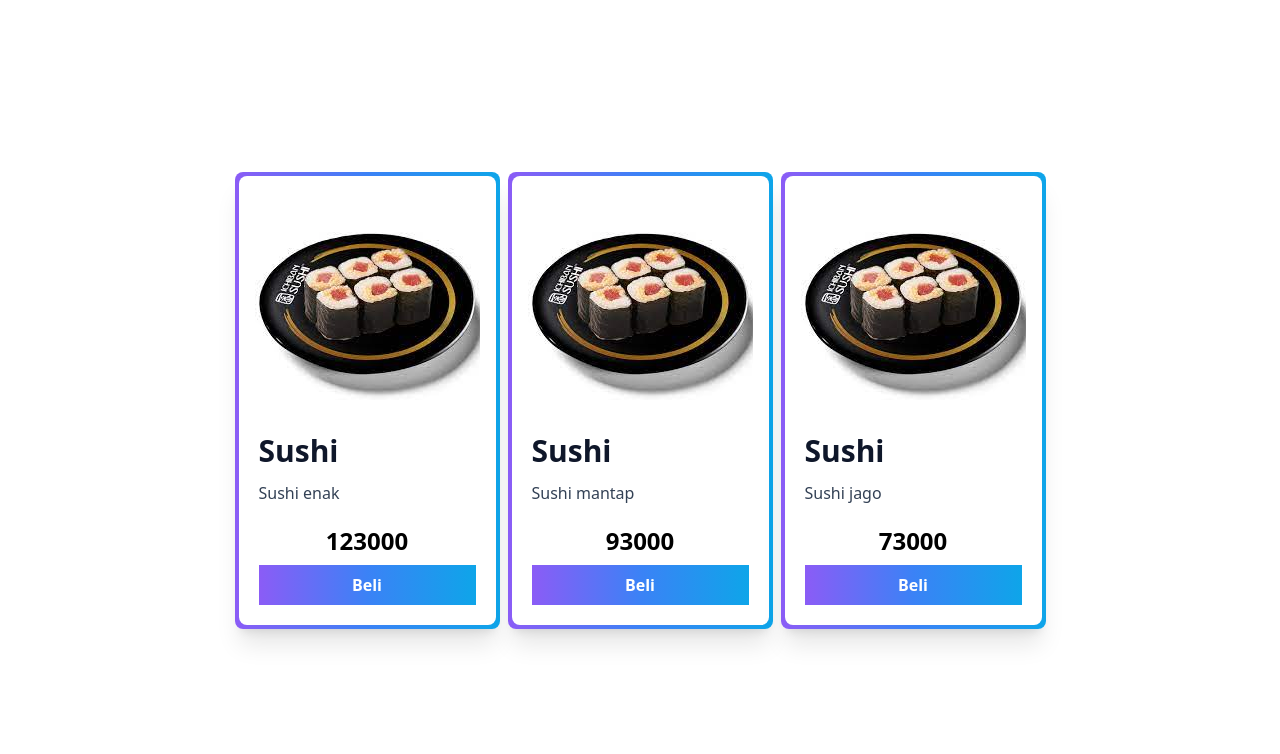
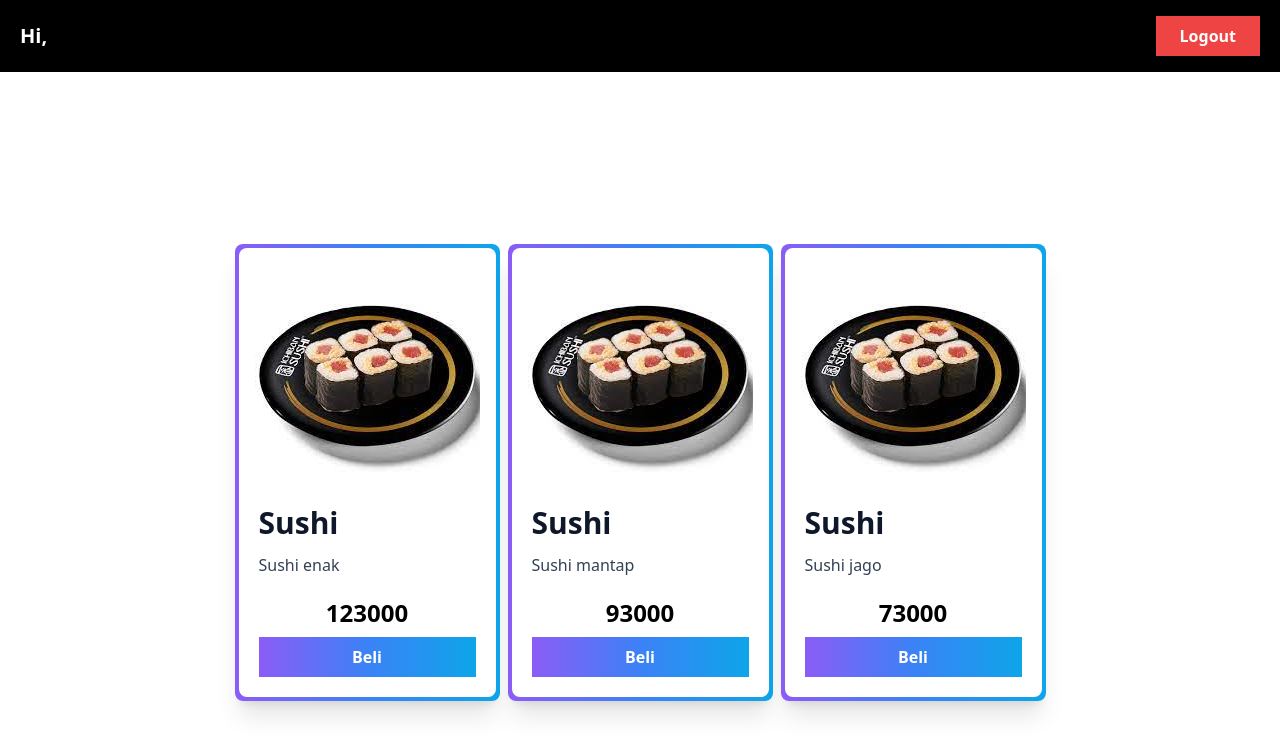
Before and after one commit to dimas-tri-sulaksono/belajar-nextjs, a Next.js app: page /products in a window 1280 px wide. Shown: the top 754 px of the page. Built offline with nearby package versions, Linux system fonts and the light colour scheme.

Commit message:
belajar event handler dan useState

```diff
--- a/src/components/atoms/Button/index.js
+++ b/src/components/atoms/Button/index.js
@@ -1,11 +1,16 @@
-function Button(props) {
+function Button({ buttonClassName, type, children, onClick = () => {} }) {
   return (
     <button
-      className={`h-10 px-6 font-semibold text-white ${props.buttonClassName}`}
+      onClick={onClick}
+      type={type}
+      className={`h-10 px-6 font-semibold text-white ${buttonClassName}`}
     >
-      {props.children}
+      {children}
     </button>
   );
 }
 
 export default Button;
+
+// fungsi kosong, fungsi yang tidak melakukan apa-apa
+// onClick = () => {} }
--- a/src/components/organism/Login/index.js
+++ b/src/components/organism/Login/index.js
@@ -4,8 +4,26 @@ import Link from "next/link";
 import React from "react";
 
 const Login = () => {
+  //event handler untuk simulasi login
+  function handleLogin(event) {
+    // event.preventDefault mencegah halaman refresh
+    event.preventDefault();
+
+    // menyimpan data dari input ke dalam local storage
+    localStorage.setItem("username", event.target.username.value);
+    localStorage.setItem("password", event.target.password.value);
+
+    // redirect ke halaman product setelah login
+    window.location.href = "/products";
+
+    // untuk cek manual di konsol apakah ada datanya
+    // console.log("klik login button");
+    // console.log(event.target.username.value);
+    // console.log(event.target.password.value);
+  }
+
   return (
-    <form className="">
+    <form className="" onSubmit={handleLogin}>
       <InputForm
         label="username"
         name="username"
@@ -19,9 +37,16 @@ const Login = () => {
         placeholder="Masukkan pasword"
       />
 
-      <Button buttonClassName="w-full mt-4 bg-gradient-aigen hover:bg-gradient-aigen-hover text-white">
+      <Button
+        // onClick={handleLogin}
+        type="submit"
+        buttonClassName="w-full mt-4 bg-gradient-aigen hover:bg-gradient-aigen-hover text-white"
+      >
         Login
       </Button>
+
+      {/* onSubmit : event handler yang menangani aksi form ketika di-submit (button type = submit) */}
+      {/* onClick : event handler untuk menangani aksi ketika button diklik */}
 
       {/* kalau pakai <a href></a> ada loadingnya */}
       {/* gunakan <Link></Link sebagai penganti a href tanpa loading page  */}
--- a/src/pages/products/index.js
+++ b/src/pages/products/index.js
@@ -1,7 +1,7 @@
+import Button from "@/components/atoms/Button";
 import CardProduct from "@/components/molecules/CardProduct";
-import React from "react";
+import React, { useEffect, useState } from "react";
 
-const ProductPage = () => {
 // contoh data dari API/BE
 const data = [
   {
@@ -27,7 +27,52 @@ const ProductPage = () => {
   },
 ];
 
+const ProductPage = () => {
+  //useState sebutan variable di react (digunakan untuk data yang dinamis)
+  const [username, setUsername] = useState("");
+
+  // ngga bisa pakai cara biasa kayak ini
+  let name = "danu";
+  name = "dani";
+
+  // useEffect untuk menangani side effect dari perubahan suatu data yang dijalankan tiap kali halaman dimuat (loading)
+  useEffect(() => {
+    const getUsername = localStorage.getItem("username");
+
+    if (getUsername) {
+      setUsername(getUsername);
+    }
+  }, []);
+  /** ^ dependensi array : jika kosong, untuk memastikan kalau useEffect dijalankan tiap kali halaman dimuat
+   * kalau ada state di dalam dependensi array maka fungsinya untuk memantau perubahan di state tersebut
+   */
+
+  useEffect(() => {
+    if (username) {
+      console.log("username adalah :", username);
+    } else {
+      console.log("username not found");
+    }
+  }, [username]);
+
+  // event hanler untuk menjalankan fungsi logout dan menghapus data username dan password dari localStorage
+  function handleLogout() {
+    localStorage.removeItem("username");
+    localStorage.removeItem("password");
+    window.location.href = "/login";
+  }
+
   return (
+    <>
+      <div className="flex justify-between items-center bg-black text-white font-bold px-5 py-4">
+        <h1 className="text-xl">Hi, {username}</h1>
+        <Button
+          onClick={handleLogout}
+          buttonClassName={"bg-red-500 hover:bg-red-700"}
+        >
+          Logout
+        </Button>
+      </div>
       <div className="flex justify-center items-center min-h-screen gap-2">
         {/* nested component */}
         {/* <CardProduct>
@@ -46,6 +91,7 @@ const ProductPage = () => {
           </CardProduct>
         ))}
       </div>
+    </>
   );
 };
 
```
Lines whose indentation alone changed are shown as unchanged.
